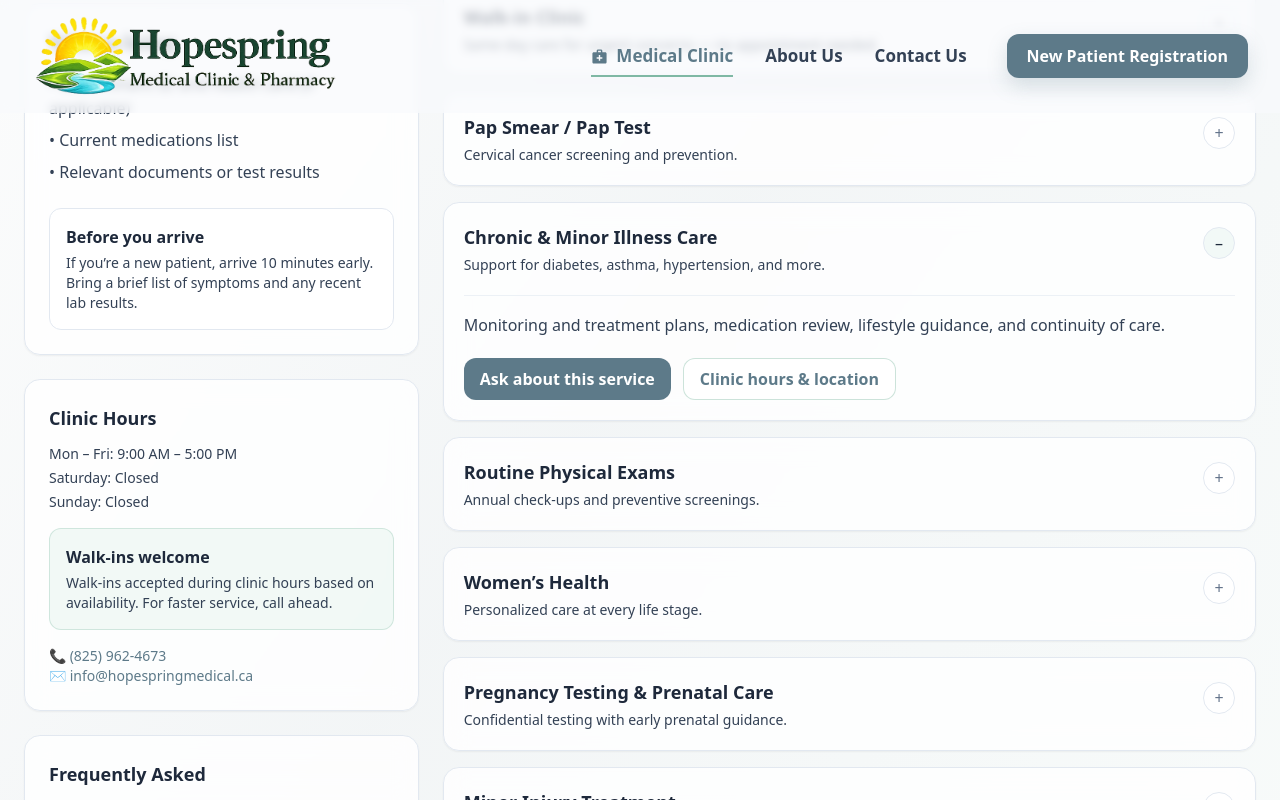
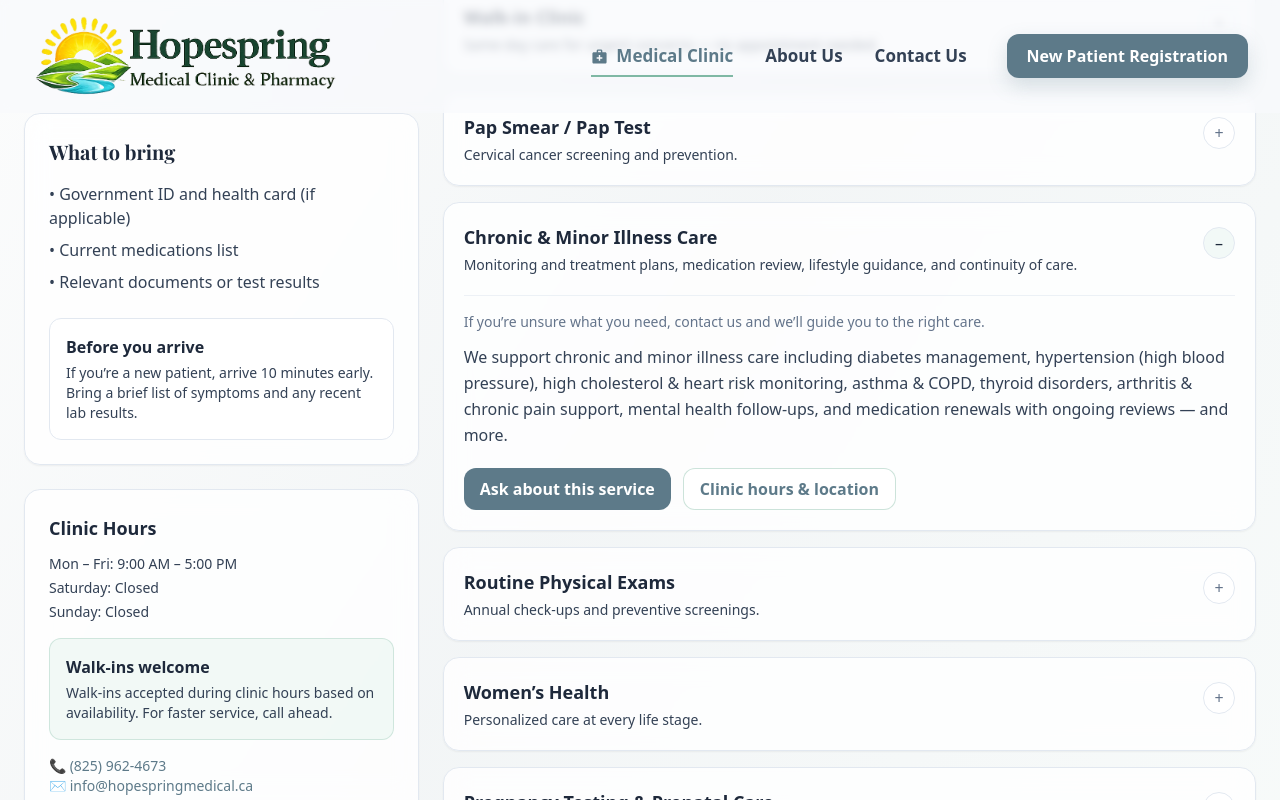
Before and after one commit to IshaPatel-1992/HopeSpringClinicPharmacy, a React (Create React App) app: page /medical-services in a window 1280 px wide. Both pictures are taken after a click on the button 849 px from the left and 964 px from the top of the page. Shown: the part 564-1364 px from the top of the page. Built offline with nearby package versions, Linux system fonts and the light colour scheme.

Commit message:
Content changes to Hero section & Medical Services Page

```diff
--- a/src/components/Hero.jsx
+++ b/src/components/Hero.jsx
@@ -49,8 +49,8 @@ export default function HeroSection() {
               animationDelay: "0.5s",
             }}
           >
-            Compassionate healthcare with experienced providers and modern
-            facilities — designed for your comfort and convenience.
+            "Compassionate healthcare with experienced providers and modern
+            facilities."
           </p>
 
           {/* CTA Buttons */}
--- a/src/pages/MedicalServicesPage.jsx
+++ b/src/pages/MedicalServicesPage.jsx
@@ -24,9 +24,21 @@ const SERVICES = [
   },
   {
     title: "Chronic & Minor Illness Care",
-    desc: "Support for diabetes, asthma, hypertension, and more.",
-    details:
-      "Monitoring and treatment plans, medication review, lifestyle guidance, and continuity of care.",
+    desc: "Monitoring and treatment plans, medication review, lifestyle guidance, and continuity of care.",
+    details: (
+      <div className="text-text-secondary leading-relaxed space-y-3">
+        {/* Optional: a soft note line (remove if you want only 1 paragraph) */}
+        <p className="text-sm text-text-muted">
+          If you’re unsure what you need, contact us and we’ll guide you to the right care.
+        </p>
+
+        <p>
+          We support chronic and minor illness care including diabetes management, hypertension (high blood pressure),
+          high cholesterol & heart risk monitoring, asthma & COPD, thyroid disorders, arthritis & chronic pain support,
+          mental health follow-ups, and medication renewals with ongoing reviews — and more.
+        </p>
+      </div>
+    )
   },
   {
     title: "Routine Physical Exams",
@@ -53,12 +65,6 @@ const SERVICES = [
       "Assessment, treatment and follow-up guidance for common non-emergency injuries.",
   },
   {
-    title: "Medical Notes & Forms",
-    desc: "School, work, and medical documentation.",
-    details:
-      "Forms and documentation based on assessment and clinic policy.",
-  },
-  {
     title: "Health Education",
     desc: "Prevention, wellness, and lifestyle guidance.",
     details:
@@ -66,10 +72,42 @@ const SERVICES = [
   },
   {
     title: "Uninsured Services",
-    desc: "Private-pay and IFHP options available.",
-    details:
-      "Options and pricing depend on service type — contact the clinic for details. We’ll clearly explain pricing before any uninsured service.",
+    desc: "Private-pay consultations and medical documentation.",
+    details: (
+      <div className="space-y-5">
+        <div>
+          <ul className="mt-2 list-disc pl-5 space-y-1 text-text-secondary">
+            <li>Uninsured Consultations</li>
+            <li>Medical Notes</li>
+            <li>Medical Forms</li>
+            <li>Miscellaneous Forms / Reports</li>
+            <li>School / Work Forms</li>
+          </ul>
+        </div>
+      </div>)
   },
+  {
+    title: "Out-of-Province & Out-of-Country Services",
+    desc: "Medical visits and physicals for patients without Alberta coverage.",
+    details: (
+      <div className="text-text-secondary leading-relaxed space-y-3">
+        <p>
+          We provide private-pay medical services for patients visiting from outside Alberta or Canada.
+        </p>
+
+        <p>
+          Services may include out-of-province office visits, out-of-province complete physicals,
+          out-of-country office visits, and out-of-country complete physicals.
+        </p>
+
+        <p className="text-sm text-text-muted">
+          These services are not covered by provincial health insurance.
+          Fees will be discussed prior to your visit.
+        </p>
+      </div>
+    ),
+  },
+
 ];
 
 export default function MedicalServices() {
```
